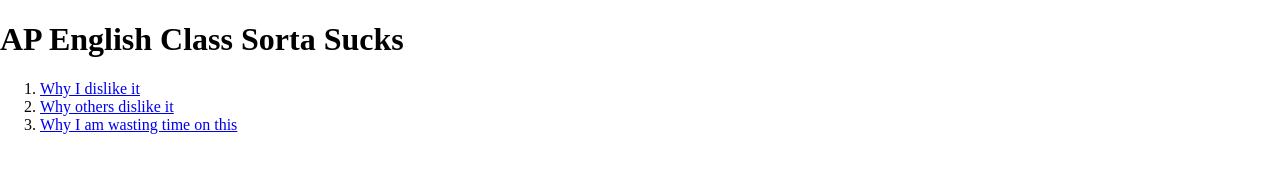
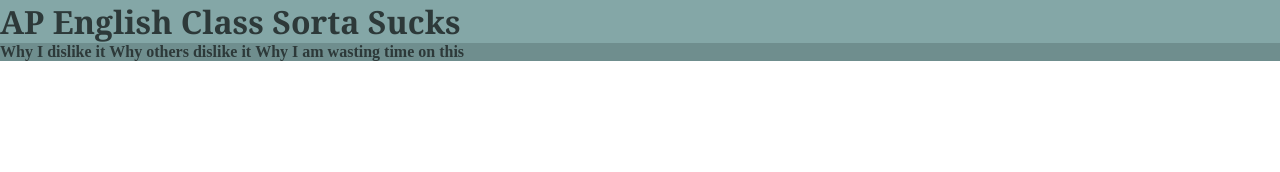
Before and after one commit to Joe1984/this-class, a plain HTML site: page index.html in a window 1280 px wide. Drawn offline with Linux system fonts and the light colour scheme.

Commit message:
Update main.css

```diff
--- a/main.css
+++ b/main.css
@@ -1,11 +1,42 @@
-.header{
-	width:100%;
-	background-color:#E6E6FA;
-	padding:0;
-	margin: 0;
+/* CSS styles */
+
+body{
+  padding:0;
+  margin:0;
 }
 
-body{
-	margin:0;
-	padding:0;
+h1 {
+  color: #2d3939;
 }
+
+.headermain{
+  font-family: Georgia, sans-serif;
+  font-size: 34;
+  background-color: #84a7a7;
+  padding:6;
+  margin:0;
+}
+
+.navmenumain ol{
+  list-style-type: none;
+  padding-left: 0;
+  margin-top: 0;
+}
+
+.navmenumain {
+  background-color: #6f8e8e
+}
+
+.navlinkmain {
+  display: inline-block;
+  padding-top: 2;
+  padding-bottom: 2;
+  padding-left: 12
+}
+
+a{
+  text-decoration: none;
+  color: #2d3939;
+  font-size: 20;
+  font-weight: bold;
+}
```
